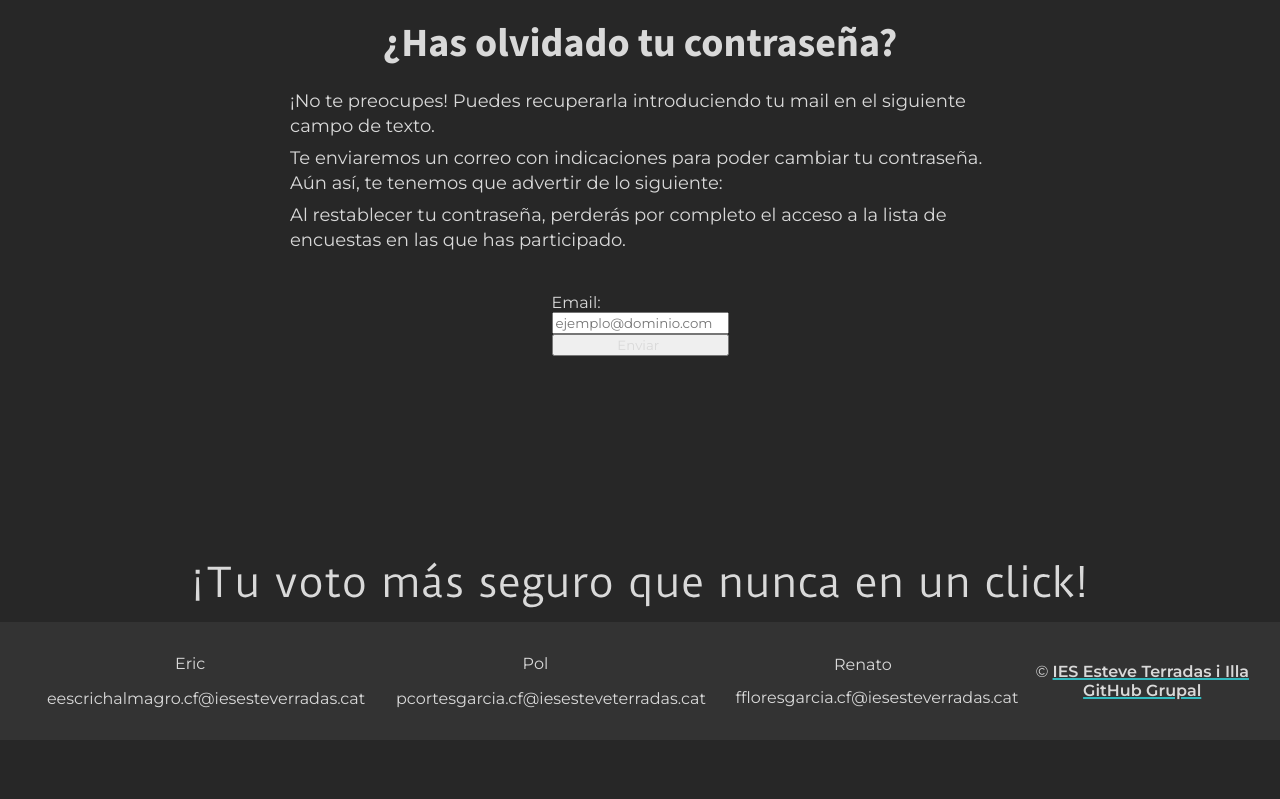
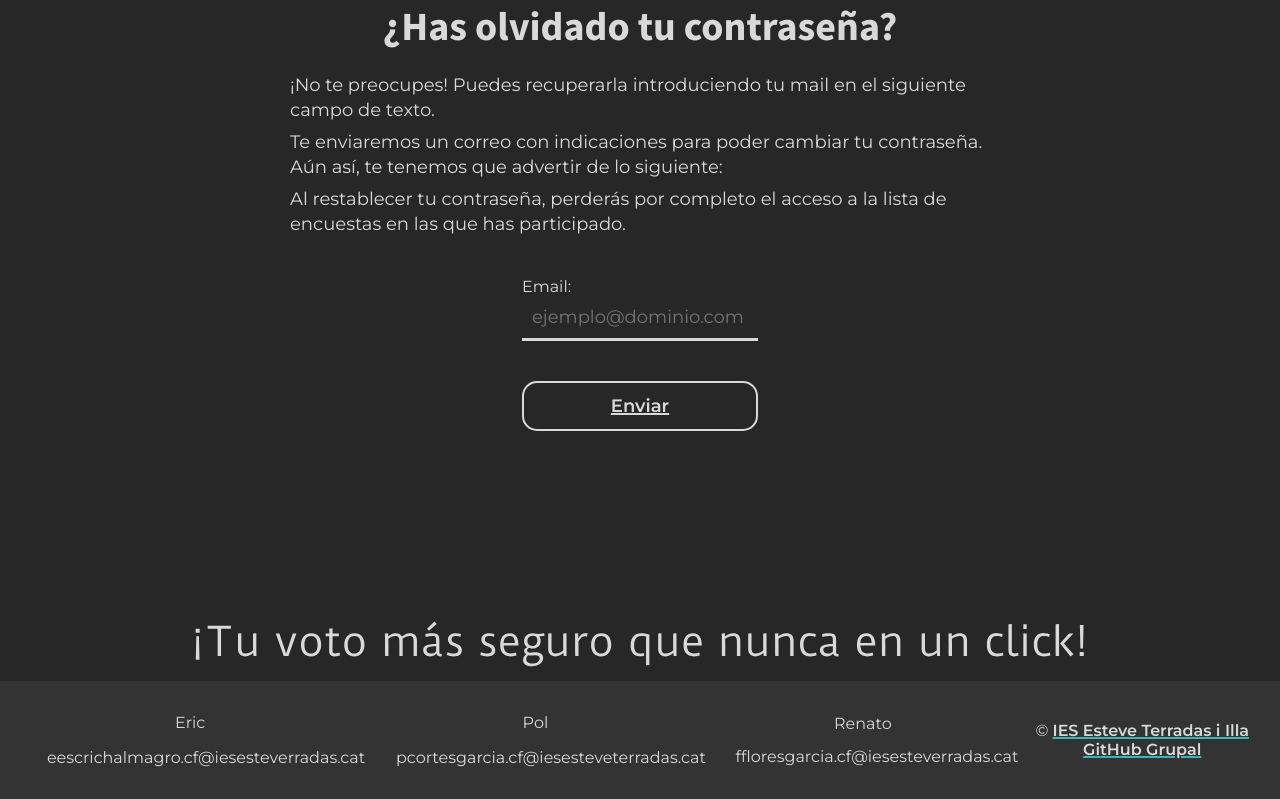
Before and after one commit to polcortes/VotaAws24, a PHP site: page /forgot_pass.php in a window 1280 px wide. Shown: the part 60-859 px from the top of the page. Before the commit the page ends 768 px from the top, so only its background shows below. Run offline with PHP 8.4, Linux system fonts and the light colour scheme; data that the repository does not hold is empty; a stand-in replaces the project's code that opens the database connection.

Commit message:
vote.php + list_polls.php fixes and forgot_pass.php front

```diff
--- a/forgot_pass.php
+++ b/forgot_pass.php
@@ -1,7 +1,10 @@
 <?php
 session_start();
 
-if (!isset($_SESSION[""]))
+if (isset($_SESSION["usuario"])) {
+    header("Location: index.php");
+    exit();
+}
 ?>
 
 <!DOCTYPE html>
@@ -22,11 +25,11 @@ if (!isset($_SESSION[""]))
                 <p>Te enviaremos un correo con indicaciones para poder cambiar tu contraseña. Aún así, te tenemos que advertir de lo siguiente:</p>
                 <p>Al restablecer tu contraseña, perderás por completo el acceso a la lista de encuestas en las que has participado.</p>
             </div>
-            <form method="POST">
+            <form method="POST" id="forgot-form">
                 <label for="email-forgot">Email:</label>
                 <input type="email" name="email-forgot" id="email-forgot" placeholder="ejemplo@dominio.com">
 
-                <input type="submit" value="Enviar ">
+                <input type="submit" value="Enviar">
             </form>
         </main>
     <?php else: ?>
--- a/styles.css
+++ b/styles.css
@@ -824,6 +824,7 @@ footer {
 
 #list_polls > main section.grid-polls > article.grid-poll-item a > footer {
     padding: 0;
+    background-color: transparent;
 }
 
 #list_polls > main section.grid-polls > article.grid-poll-item a > div {
@@ -1262,7 +1263,7 @@ span.apexcharts-legend-text {
     /*flex-direction: column;*/
     /*gap: 20px;*/
     width: fit-content!important;
-    column-count: 3;
+    column-count: 2;
     gap: 20px;
 
     min-height: 50vh;
@@ -1273,7 +1274,7 @@ span.apexcharts-legend-text {
     flex-direction: column;
     align-items: center;
     gap: 5px;*/
-    display: inline-block;
+    /*display: inline-block;*/
     width: 300px;
     border: 2px solid var(--gris-claro);
     overflow: hidden;
@@ -1492,3 +1493,46 @@ flex-direction: column;
 #forgot-pass > main > form > label {
     margin-top: 40px;
 }
+
+#forgot-pass > main > form input:not([type="submit"]) {
+    width: 100%;
+    background-color: var(--gris-oscuro);
+    border: none;
+    padding: 10px;
+    margin-bottom: 40px;
+    box-sizing: border-box;
+    border-bottom: 3px solid var(--gris-claro);
+    font-size: large;
+    font-size: 18px;
+    outline: none;
+}
+
+#forgot-pass > main > form input[type="submit"] {
+    background-color: transparent;
+    border: 2px solid var(--gris-claro);
+    color: var(--gris-claro);
+    padding: 12px 15px;
+    cursor: pointer;
+    border-radius: 15px;
+    font-size: 18px;
+    font-weight: 600;
+    text-decoration: underline 2px var(--gris-claro);
+    transition: color .2s, background-color .2s, text-decoration-color .2s, opacity .2s;
+}
+
+#forgot-pass > main > form input[type="submit"]:hover {
+    color: var(--gris-oscuro);
+    background-color: var(--gris-claro);
+    text-decoration-color: var(--gris-oscuro);
+}
+
+#forgot-pass-form input[type="submit"]:disabled {
+    opacity: .4;
+}
+
+#forgot-pass-form input[type="submit"]:disabled:hover {
+    background-color: transparent;
+    color: var(--gris-claro);
+    text-decoration: underline 2px var(--gris-claro);
+    cursor: not-allowed;
+}
```
Also changed, not shown: forgot_pass.js (added, +30 -0 lines), list_polls.php (+18 -3 lines), vote.php (+12 -8 lines), uploads/option/65c3e938979db.png (added), uploads/option/65c3e9389915c.jpg (added), uploads/survey/65c3e93897268.jpg (added), 1 other file.
